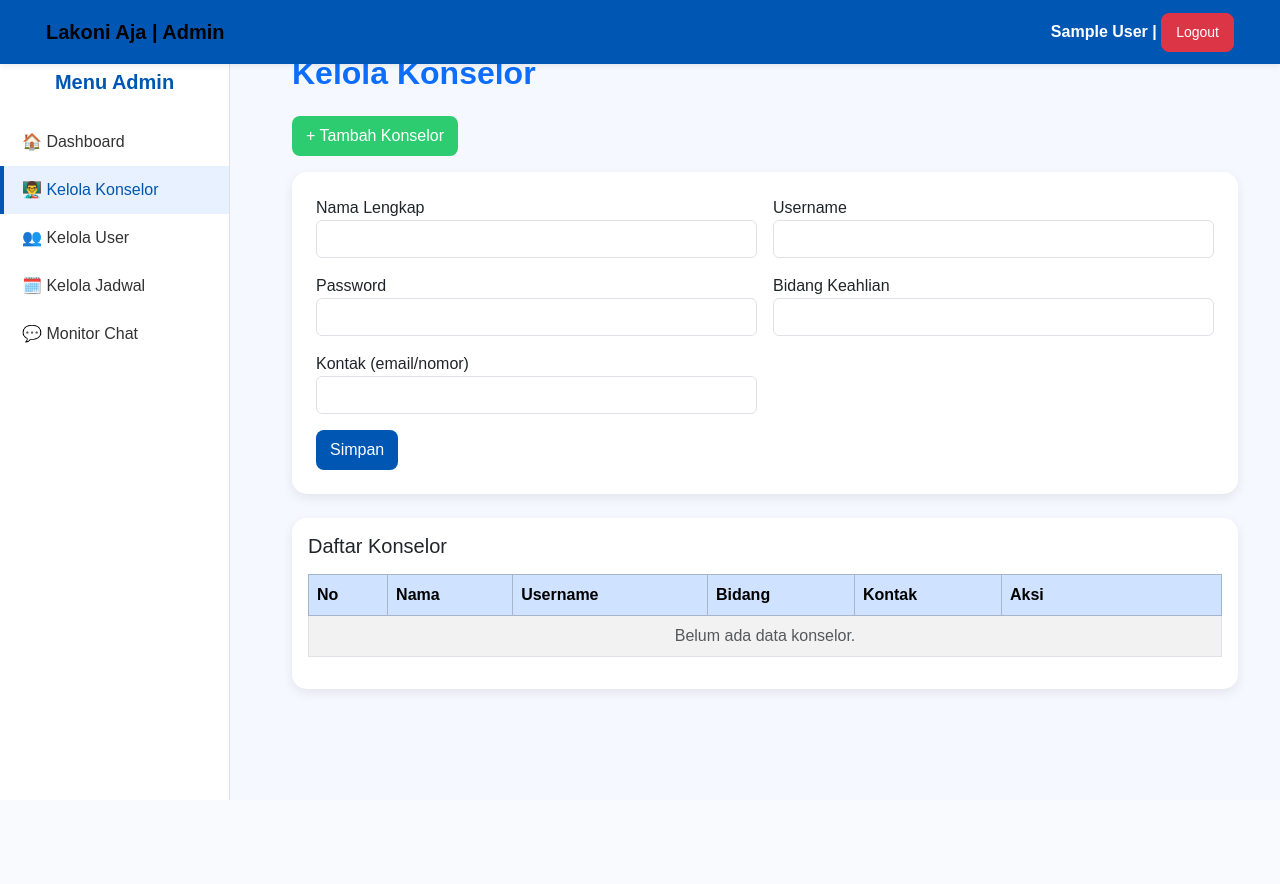
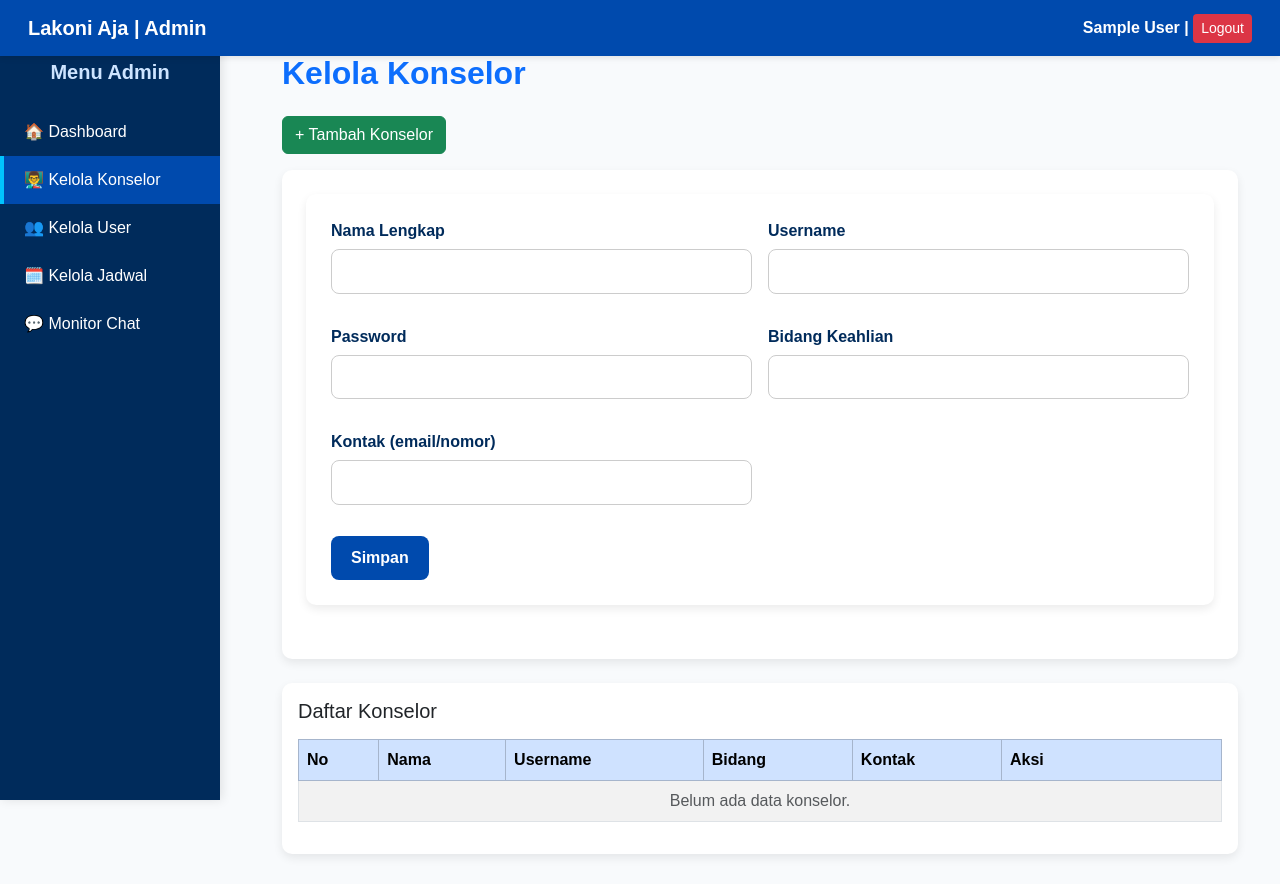
Before and after one commit to yhfabian/WebLakoniAja, a PHP site: page /lakoni_aja/kelola_konselor.php in a window 1280 px wide, after a click on "+ Tambah Konselor". Before the commit the page ends 800 px from the top, so only its background shows below. Run offline with PHP 8.4, Linux system fonts and the light colour scheme; the visitor is signed in with stand-in values (Sample User, id 1); data that the repository does not hold is empty.

Commit message:
update terbaru

```diff
--- a/assets/css/kelola_konselor.css
+++ b/assets/css/kelola_konselor.css
@@ -1,154 +1,184 @@
-/* kelola_konselor.css - tema mirip form_jadwal.css */
-
-:root {
-  --primary: #0056b3;
-  --primary-light: #007bff;
-  --bg: #f5f9ff;
-  --text: #333;
-  --card-bg: #ffffff;
-  --shadow: rgba(0, 0, 0, 0.08);
+/* === GLOBAL STYLE === */
+body {
+  font-family: 'Poppins', sans-serif;
+  background-color: #f8fafc;
+  margin: 0;
+  padding: 0;
+  color: #333;
 }
 
-body {
-  font-family: 'Poppins', sans-serif;
-  background-color: var(--bg);
-  margin: 0;
-  padding: 0;
-  color: var(--text);
+/* === NAVBAR === */
+.navbar {
+  background-color: #004aad;
+  box-shadow: 0 2px 6px rgba(0,0,0,0.1);
+}
+.navbar-brand,
+.navbar-text {
+  color: white !important;
+}
+.navbar .btn-danger {
+  background-color: #dc3545;
+  border: none;
+  font-weight: 500;
+  transition: 0.3s;
+}
+.navbar .btn-danger:hover {
+  background-color: #b02a37;
 }
 
-/* Navbar */
-.navbar-admin {
-  background-color: var(--primary);
-  color: white;
-  padding: 12px 18px;
-  box-shadow: 0 2px 6px var(--shadow);
-}
-
-/* Sidebar */
+/* === SIDEBAR === */
 .sidebar {
+  width: 220px;
   position: fixed;
   top: 0;
   left: 0;
-  width: 230px;
   height: 100%;
-  background: white;
-  border-right: 1px solid #e0e0e0;
-  box-shadow: 2px 0 10px rgba(255, 255, 255, 0.04);
-  padding-top: 70px;
+  background-color: #002b5b;
+  padding-top: 60px;
+  color: #cde4ff;
+  box-shadow: 2px 0 10px rgba(0,0,0,0.1);
 }
 
 .sidebar h5 {
   text-align: center;
-  color: var(--primary);
+  margin-bottom: 20px;
   font-weight: 600;
-  margin-bottom: 20px;
 }
 
 .sidebar a {
   display: block;
-  color: var(--text);
-  padding: 12px 18px;
+  color: white;
+  padding: 12px 20px;
   text-decoration: none;
   border-left: 4px solid transparent;
-  transition: all 0.2s ease-in-out;
+  transition: 0.3s;
 }
 
 .sidebar a:hover,
 .sidebar a.active {
-  background: #e7f1ff;
-  border-left: 4px solid var(--primary);
-  color: var(--primary);
+  background-color: #004aad;
+  border-left: 4px solid #00c4ff;
 }
 
-/* Content */
+/* === CONTENT AREA === */
 .content {
-  margin-left: 250px;
+  margin-left: 240px;
   padding: 30px;
 }
 
-/* Card */
-.card {
-  background: var(--card-bg);
-  border-radius: 15px;
-  box-shadow: 0 4px 12px var(--shadow);
-  padding: 20px;
-  border: none;
+h2.page-title {
+  color: #004aad;
+  font-weight: 700;
+  margin-bottom: 30px;
 }
 
-/* Table */
+/* === CARD & TABLE === */
+.card {
+  border: none;
+  box-shadow: 0 4px 10px rgba(0,0,0,0.08);
+  border-radius: 10px;
+  background-color: #fff;
+}
+
+.card-header {
+  background-color: #004aad;
+  color: white;
+  border-top-left-radius: 10px;
+  border-top-right-radius: 10px;
+  font-weight: 600;
+}
+
 .table thead {
-  background-color: var(--primary);
+  background-color: #002b5b;
   color: white;
 }
 
-.table tbody tr:hover {
-  background-color: #f2f6ff;
+.table-striped tbody tr:nth-child(odd) {
+  background-color: #f2f6fc;
 }
 
-/* Buttons */
-.btn {
-  border-radius: 8px;
-  padding: 8px 14px;
+.table td,
+.table th {
+  vertical-align: middle;
 }
 
+/* === FORM STYLE === */
+form {
+  background: white;
+  padding: 25px;
+  border-radius: 10px;
+  box-shadow: 0 4px 10px rgba(0,0,0,0.08);
+  margin-bottom: 30px;
+}
+
+form label {
+  font-weight: 600;
+  color: #002b5b;
+  margin-bottom: 6px;
+}
+
+form input[type="text"],
+form input[type="password"],
+form input[type="email"],
+form select {
+  width: 100%;
+  padding: 10px;
+  border: 1px solid #ccc;
+  border-radius: 8px;
+  font-size: 15px;
+  transition: 0.3s;
+  margin-bottom: 15px;
+}
+
+form input:focus,
+form select:focus {
+  border-color: #004aad;
+  box-shadow: 0 0 4px rgba(0,74,173,0.3);
+  outline: none;
+}
+
+/* === BUTTON STYLE === */
 .btn-primary {
-  background-color: var(--primary);
+  background-color: #004aad;
   border: none;
+  color: white;
+  font-weight: 600;
+  padding: 10px 20px;
+  border-radius: 8px;
+  transition: 0.3s;
 }
 
 .btn-primary:hover {
-  background-color: var(--primary-light);
+  background-color: #0096ff;
 }
 
-.btn-success {
-  background-color: #2ecc71;
+.btn-danger {
+  background-color: #d9534f;
   border: none;
+  color: white;
 }
 
-.btn-success:hover {
-  background-color: #27ae60;
+.btn-danger:hover {
+  background-color: #ff6b6b;
 }
 
-/* Alert */
-.alert {
-  border-radius: 8px;
-  padding: 12px 18px;
-  box-shadow: 0 3px 10px rgba(0,0,0,0.05);
+/* === FOOTER === */
+.footer {
+  text-align: center;
+  padding: 20px;
+  margin-top: 50px;
+  color: #666;
+  border-top: 1px solid #ddd;
 }
 
-/* Modal */
-.modal-content {
-  border-radius: 12px;
-  box-shadow: 0 6px 20px rgba(0,0,0,0.1);
-}
-
-.modal-header {
-  border-radius: 12px 12px 0 0;
-}
-
-.modal-header.bg-primary {
-  background-color: var(--primary) !important;
-}
-
-.modal-header.bg-dark {
-  background-color: #333 !important;
-}
-
-.modal-footer button {
-  border-radius: 8px;
-}
-
-/* Responsive */
-@media (max-width: 768px) {
+/* === RESPONSIVE === */
+@media (max-width: 992px) {
   .sidebar {
-    width: 70px;
-  }
-  .sidebar a {
-    text-align: center;
-    font-size: 14px;
+    width: 100%;
+    height: auto;
+    position: relative;
   }
   .content {
-    margin-left: 80px;
+    margin-left: 0;
   }
 }
--- a/kelola_konselor.php
+++ b/kelola_konselor.php
@@ -103,7 +103,8 @@
   <meta charset="UTF-8">
   <title>Kelola Konselor | Lakoni Aja</title>
   <link href="https://cdn.jsdelivr.net/npm/bootstrap@5.3.2/dist/css/bootstrap.min.css" rel="stylesheet">
-  <link rel="stylesheet" href="assets/css/kelola_konselor.css?v=1.0">
+  <link rel="stylesheet" href="assets/css/kelola_konselor.css?v=3.0">
+
 </head>
 <body>
 
```
Also changed, not shown: assets/css/dashboard_admin.css (added, +94 -0 lines), dashboard_admin.php (+6 -54 lines).
